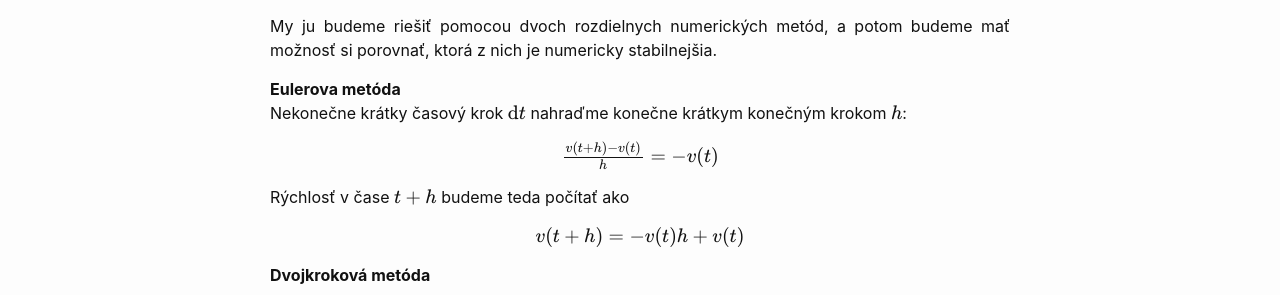
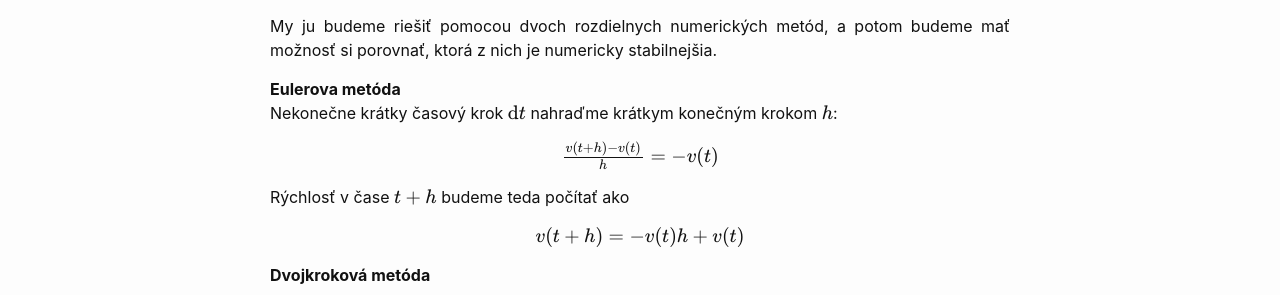
Before and after one commit to maslarova/maslarova.github.io, a Jekyll site: the page built from _posts/2021-02-25-cvicenie2.md, in a window 1280 px wide. Shown: the part 453-748 px from the top of the page. Built offline with Jekyll 4.4.1, drawn with Linux system fonts in a browser that asks for light colours; some of the changed lines change nothing that is shown.

Commit message:
2021-02-25-cvicenie2.md

```diff
--- a/_posts/2021-02-25-cvicenie2.md
+++ b/_posts/2021-02-25-cvicenie2.md
@@ -66,7 +66,7 @@
 \delta(x-y)=\frac{A(x)+A(y)}{|x-y|}=\frac{d}{d}=
 
 
-Všimnime si, že v rámci jedinej operácie sme prešli z relatívnej presnosti na oveľa nižšiu relatívnu prenosť !
+Všimnime si, že v rámci jedinej operácie sme prešli z relatívnej presnosti na oveľa nižšiu relatívnu presnosť !
 
 -->
 <span style="color:DarkGreen"><b><font size="+2">Numerická (ne)stabilita</font></b></span><br>
@@ -86,7 +86,7 @@
 
 
 <b>Eulerova metóda</b> <br>
-Nekonečne krátky časový krok $\mathrm{d}t$ nahraďme konečne krátkym konečným krokom $h$:<br>
+Nekonečne krátky časový krok $\mathrm{d}t$ nahraďme krátkym konečným krokom $h$:<br>
 
 {: .centering}
 $\frac{v(t+h)-v(t)}{h} = -v(t)$
@@ -109,13 +109,13 @@
 $v(t+h)= -2h v(t)+v(t-h)$
 
 Všimnite si, že pri výpočte kroku v bode $v(t+h)$ sme využili hodnoty $v(t)$ aj $v(t-h)$, narozdiel od Eulerovej metódy, kde sa využívalo len $v(t)$.
-Prečítajte si [->analytické vysvetlenie<-](kfe.fjfi.cvut.cz/~matysma4/nme/cv02/priklad21.pdf) stability týchto algoritmov. Vidíte, že pri dvojkrokovej metóde chyba rastie s počtom krokov - to je numerická definícia nestability.
+Prečítajte si [->analytické vysvetlenie<-](http://maslarova.github.io/cvicenie2/priklad21.pdf) stability týchto algoritmov. Vidíte, že pri dvojkrokovej metóde chyba rastie s počtom krokov - to je numerická definícia nestability.
 Vo videu si teraz názorne ukážeme rast tejto chyby:
 
 
 Výsledný program si môžete stiahnuť [->tu<-](http://maslarova.github.io/cvicenie2/stabilita.m).
 
-Na záver si prečítajte aj [->stručný prehľad o numerickej stabilite a výbere numerickej metódy<-](kfe.fjfi.cvut.cz/~matysma4/nme/cv02/cviceni2a.pdf).
+Na záver si prečítajte aj [->stručný prehľad o numerickej stabilite a výbere numerickej metódy<-](http://maslarova.github.io/cvicenie2/cviceni2a.pdf).
 <br>
 
 
```
